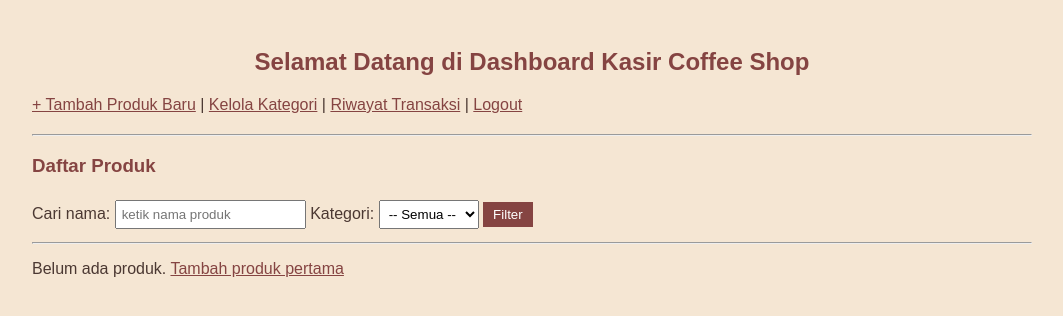
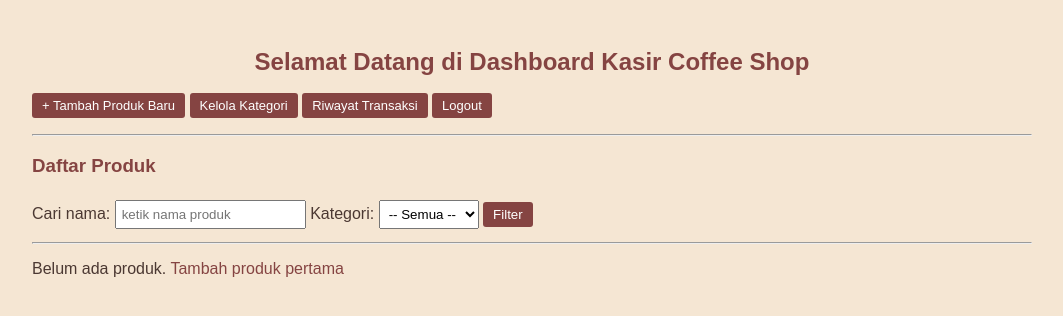
Before and after one commit to GarudaPuteraEko/kasir_online, a PHP site: page /dashboard.php in a window 1280 px wide. Shown: the top 316 px of the page, without its empty margins (108-1171 px from the left). Run offline with PHP 8.4, Linux system fonts and the light colour scheme; the visitor is signed in with stand-in values (Sample User, id 1); data that the repository does not hold is empty.

Commit message:
upgrade UI

```diff
--- a/add_product.php
+++ b/add_product.php
@@ -39,13 +39,14 @@ if (isset($_POST['add_product'])) {
         h3 { color: #854442; }
         input, textarea { width: 100%; padding: 5px; margin: 5px 0; }
         button { padding: 5px 10px; background: #854442; color: white; border: none; cursor: pointer; }
-        a { color: #854442; }
+        .btn { padding: 5px 10px; background: #854442; color: white; border: none; cursor: pointer; font-size: 13px; }
+        a { color: #854442; text-decoration: none; }
     </style>
 </head>
 <body>
 <div class="container">
     <h3>Tambah Produk Baru</h3>
-    <a href="dashboard.php">Kembali ke Dashboard</a>
+    <a href="dashboard.php" class="btn">Kembali ke Dashboard</a>
     <hr>
 
     <form method="POST">
--- a/dashboard.php
+++ b/dashboard.php
@@ -56,14 +56,21 @@ $products = $stmt->get_result();
         .container { max-width: 1000px; margin: auto; padding: 20px; }
         h2 { color: #854442; text-align: center; }
         h3 { color: #854442; }
-        a { color: #854442;}
+        a { color: #854442; text-decoration: none; }
         table { width: 100%; border-collapse: collapse; margin: 20px 0; }
         th, td { border: 1px solid #ccc; padding: 10px; text-align: left; vertical-align: top; }
         th { background: #854442; color: white; }
         img { max-width: 120px; max-height: 120px; object-fit: cover; border-radius: 8px; }
         .placeholder { opacity: 0.5; }
         .nav-links { margin: 20px 0; font-size: 16px; }
-        button { padding: 5px 10px; background: #854442; color: white; border: none; cursor: pointer; }
+        button { padding: 5px 10px; background: #854442; color: white; border: none; border-radius: 3px; cursor: pointer; }
+        button:hover { background: #4b3832; }
+        .btn { padding: 5px 10px; background: #854442; color: white; border: none; border-radius: 3px; cursor: pointer; font-size: 13px; }
+        .btn:hover { background: #4b3832; }
+        .btn-edit { padding: 5px 10px; background: #ffca28; color: black; cursor: pointer; font-size: 13px; border: 1px solid black; border-radius: 3px; margin-bottom: 3px; display: inline-block; }
+        .btn-edit:hover { background: #f9a825; }
+        .btn-delete { padding: 5px 10px; background: #d32f2f; color: white; cursor: pointer; font-size: 13px; border: 1px solid black; border-radius: 3px; display: inline-block; }
+        .btn-delete:hover { background: #b71c1c; }
         select, input[type="text"] { padding: 5px; margin: 5px 0; }
     </style>
 </head>
@@ -72,10 +79,10 @@ $products = $stmt->get_result();
     <h2>Selamat Datang di Dashboard Kasir Coffee Shop</h2>
 
     <div class="nav-links">
-        <a href="add_product.php">+ Tambah Produk Baru</a> |
-        <a href="manage_categories.php">Kelola Kategori</a> |
-        <a href="history.php">Riwayat Transaksi</a> |
-        <a href="logout.php">Logout</a>
+        <a href="add_product.php" class="btn">+ Tambah Produk Baru</a>
+        <a href="manage_categories.php" class="btn">Kelola Kategori</a>
+        <a href="history.php" class="btn">Riwayat Transaksi</a>
+        <a href="logout.php" class="btn">Logout</a>
     </div>
 
     <hr>
@@ -146,9 +153,12 @@ $products = $stmt->get_result();
                 <td><?= $row['stock'] ?></td>
                 <td><?= htmlspecialchars($row['description'] ?: '-') ?></td>
                 <td>
-                    <a href="edit_product.php?id=<?= $row['id'] ?>&search=<?= urlencode($search) ?>">Edit</a> |
+                    <a href="edit_product.php?id=<?= $row['id'] ?>&search=<?= urlencode($search) ?>" class="btn-edit">Edit</a>
                     <a href="dashboard.php?delete=<?= $row['id'] ?>&search=<?= urlencode($search) ?>"
-                       onclick="return confirm('Yakin hapus produk ini?')">Hapus</a>
+                       onclick="return confirm('Yakin hapus produk ini?')"
+                       class="btn-delete">
+                       Hapus
+                    </a>
                 </td>
             </tr>
             <?php endwhile; ?>
--- a/history.php
+++ b/history.php
@@ -32,14 +32,16 @@ $transactions = $conn->query("
         table { width: 100%; border-collapse: collapse; margin: 20px 0; }
         th, td { border: 1px solid #ccc; padding: 8px; text-align: left; }
         th { background: #854442; color: white; }
-        a { color: #854442; }
+        a { color: #854442; text-decoration: none; }
+        .btn { padding: 5px 10px; background: #854442; color: white; border: none; border-radius: 3px; cursor: pointer; font-size: 13px; }
+        .btn:hover { background: #4b3832; }
         .no-data { text-align: center; padding: 20px; font-style: italic; }
     </style>
 </head>
 <body>
 <div class="container">
     <h3>Riwayat Transaksi</h3>
-    <a href="dashboard.php">Dashboard</a>
+    <a href="dashboard.php" class="btn">Dashboard</a>
     <hr>
 
     <?php if ($transactions->num_rows == 0): ?>
--- a/receipt.php
+++ b/receipt.php
@@ -113,6 +113,9 @@ $payment_method = $rows[0]['payment_method'] ?? 'Tunai';
             body { padding: 10px; }
             .no-print { display: none; }
         }
+        .btn { padding: 5px 10px; background: #854442; color: white; border: none; border-radius: 3px; cursor: pointer; font-size: 13px; }
+        .btn:hover { background: #4b3832; }
+        a { color: #854442; text-decoration: none;}
     </style>
     <script>
         window.onload = function() {
@@ -154,7 +157,7 @@ $payment_method = $rows[0]['payment_method'] ?? 'Tunai';
         </div>
 
         <div class="no-print" style="margin-top:40px; text-align:center; font-size:13px;">
-            <a href="cart.php">Kembali ke Keranjang</a>
+            <a href="cart.php" class="btn">Kembali ke Keranjang</a>
         </div>
     </div>
 </body>
```
Also changed, not shown: add_category.php (+7 -3 lines), cart.php (+10 -5 lines), edit_category.php (+7 -3 lines), edit_product.php (+6 -3 lines), manage_categories.php (+11 -5 lines), transaction.php (+7 -4 lines).
